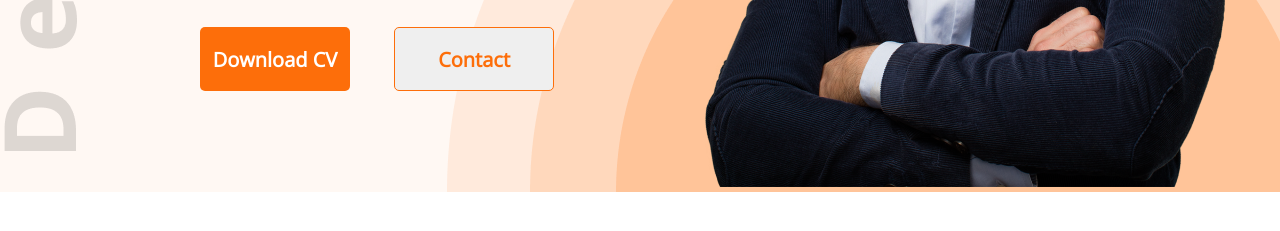
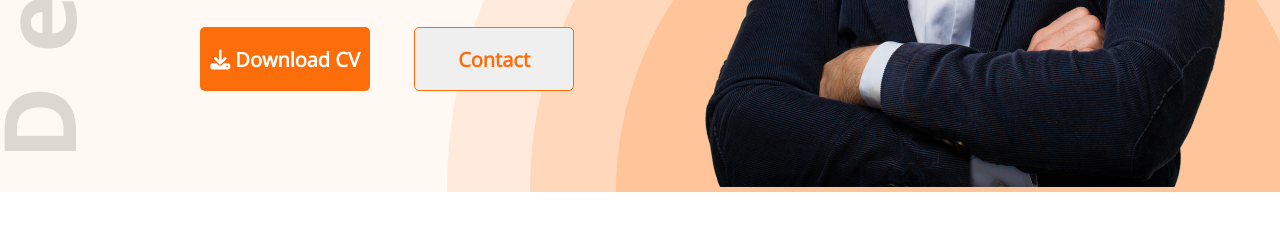
Before and after one commit to Atik-713/developer-portfolio, a plain HTML site: page index.html in a window 1280 px wide. Shown: the part 653-884 px from the top of the page. Drawn offline with nearby package versions, Linux system fonts and the light colour scheme.

Commit message:
btn icon added

```diff
--- a/index.html
+++ b/index.html
@@ -13,6 +13,8 @@
       href="https://fonts.googleapis.com/css2?family=Open+Sans&display=swap"
       rel="stylesheet"
     />
+    <!-- kit link -->
+    <script src="https://kit.fontawesome.com/ba473908f0.js" crossorigin="anonymous"></script>
   </head>
   <body>
     <!-- This is header part -->
@@ -22,7 +24,7 @@
         <ul>
           <li>Portfolio</li>
           <li>Blog</li>
-          <li><button class="btn-primary">Hire Me</button></li>
+          <li><button class="btn-primary" >Hire Me</button></li>
         </ul>
       </nav>
 
@@ -32,7 +34,7 @@
           <h3 class="banner-sub-title">Hi, I  am</h3>
           <h1 class="banner-title">Mary Hardy</h1>
           <P class="banner-description">Shot what able cold new see hold.Friendly as an betrayed formerly <br> he. Morning because as to society behaved moments.</P>
-          <button class="btn-primary">Download CV</button>
+          <button class="btn-primary"><i class="fa-solid fa-download"></i>  Download CV</button>
           <button class="btn-contact">Contact</button>
         </div>
         <div>
--- a/styles/portfolio.css
+++ b/styles/portfolio.css
@@ -12,7 +12,7 @@
   font-size: 20px;
   font-weight: 700;
   color: #fff;
-  width: 150px;
+  width: 170px;
   height: 64px;
   border: 0;
   border-radius: 5px;
```
